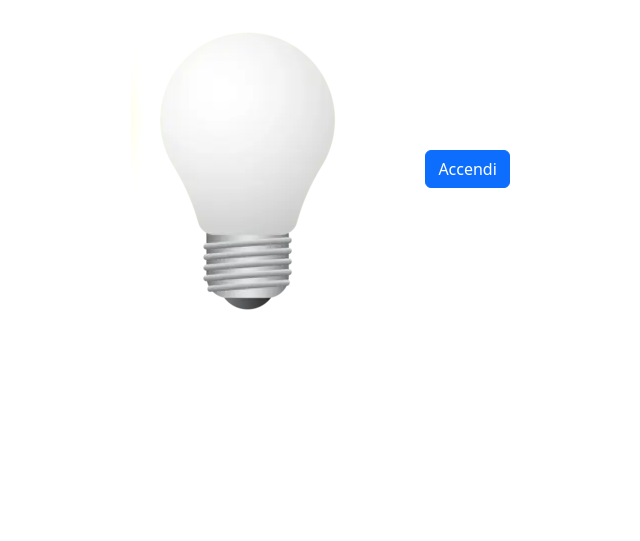
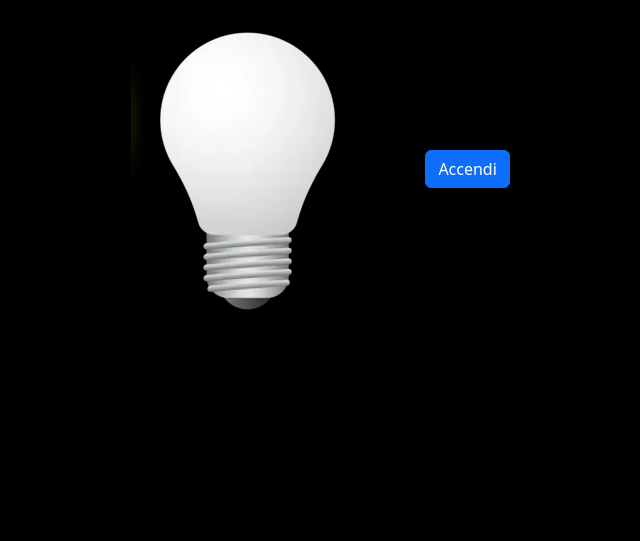
Before and after one commit to lorussogiacomoluca/js-dom-1, a plain HTML site: page bonus/index.html in a window 1280 px wide. Shown: the part 259-800 px from the top of the page, without its empty margins (273-913 px from the left). Drawn offline with nearby package versions, Linux system fonts and the light colour scheme.

Commit message:
[BONUS] FINAL - Background feature

```diff
--- a/bonus/index.html
+++ b/bonus/index.html
@@ -8,7 +8,7 @@
     <link href="https://cdn.jsdelivr.net/npm/bootstrap@5.3.3/dist/css/bootstrap.min.css" rel="stylesheet" integrity="sha384-QWTKZyjpPEjISv5WaRU9OFeRpok6YctnYmDr5pNlyT2bRjXh0JMhjY6hW+ALEwIH" crossorigin="anonymous">
 </head>
 <body>
-    <main>
+    <main class="bg-black">
         <div class="container vh-100 d-flex flex-column justify-content-center align-items-center">
             <div class="row">
                 <div class="col d-flex justify-content-center">
--- a/bonus/js/script.js
+++ b/bonus/js/script.js
@@ -1,6 +1,7 @@
 //1. Selezionare elementi di interesse: lampadina e bottone
 const lamp = document.querySelector('img');
 const btn = document.querySelector('.btn')
+const main = document.querySelector('main')
 
 //2. Dichairazione funzione
 function toggleLamp(){
@@ -22,10 +23,12 @@ function toggleBtn(){
         btn.textContent = 'Spegni'
         btn.classList.remove('btn-primary');
         btn.classList.add('btn-danger');
+        main.classList.remove('bg-black')
     }else{
         btn.textContent = 'Accendi';
         btn.classList.remove('btn-danger');
         btn.classList.add('btn-primary');
+        main.classList.add('bg-black')
     }
 }
 
```
